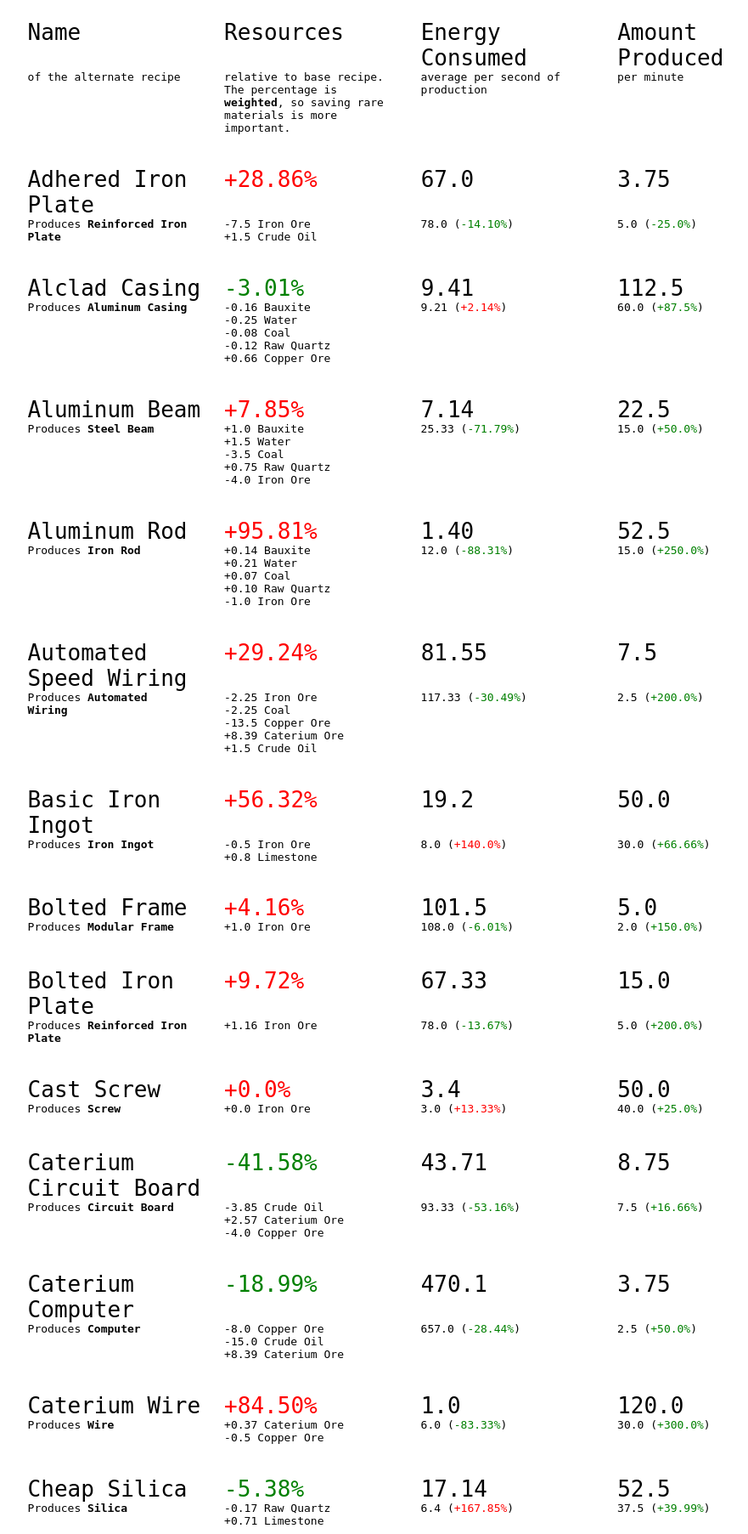
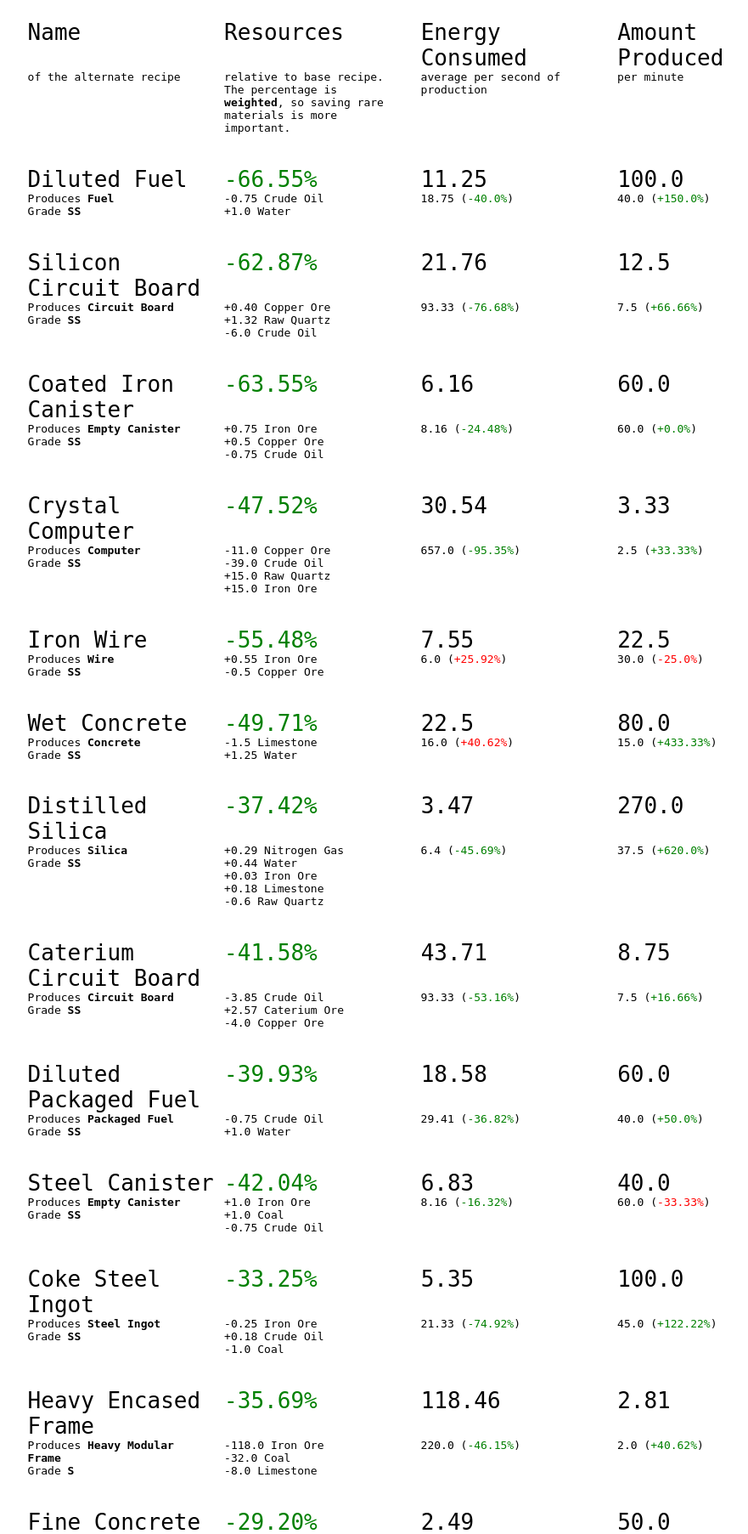
Before and after one commit to FrozenHydrant/satisfactory-alternates-list, a Flask app: page / in a window 1280 px wide. Shown: the part 228-2033 px from the top of the page at 85% size, without its empty margins (165-1046 px from the left). Run offline with Flask 3, Linux system fonts and the light colour scheme.

Commit message:
Grades (why is steamed copper plate in SS)

```diff
--- a/app.py
+++ b/app.py
@@ -68,13 +68,10 @@ def translate_tree(t):
         translated_tree[lang[item]] = amount
     return translated_tree
 
-def dict_sum(w, weights, default):
+def dict_sum(w, weights):
     b = 0
     for item, amount in w.items():
-        if item in weights:
-            b += amount / weights[item]
-        else:
-            b += amount / default
+        b += amount / weights[item]
     return b
 
 def string_num_cut_and_pretty(num):
@@ -84,6 +81,14 @@ def string_num_cut_and_pretty(num):
         split_num[1] = split_num[1][:2]
         ans = ".".join(split_num)
     return ans
+
+def sorting_key(item):
+    if float(item["old_energy"]) > 0:
+        return float(item["materials_p"])*10 + float(item["energy_p"]) - float(item["speed_percentage"])*0.1
+    else:
+        # If the recipe is designed to produce energy (particularily nuclear power based ones), then the energy cost should be weighted much more heavily.
+        return float(item["materials_p"])*10 + float(item["energy_p"])*5 - float(item["speed_percentage"])*0.1
+
 
 @app.route("/")
 def home():
@@ -99,7 +104,7 @@ def home():
         else:
             continue
         difference_tree = dict_sub(tree, default_tree)
-        change_in_resources_percent = dict_sum(difference_tree, weights, 10000) / dict_sum(default_tree, weights, 10000) * 100
+        change_in_resources_percent = dict_sum(difference_tree, weights) / dict_sum(default_tree, weights) * 100
         old_energy = default_item_powers[alternate["output_name"]]
         change_in_energy_percent = ((energy - old_energy) / abs(old_energy)) * 100
         speed = alternate["output"] * (60 / alternate["time"])
@@ -118,8 +123,28 @@ def home():
         info["speed_percentage"] = string_num_cut_and_pretty(speed_percentage)
         info["output"] = lang[alternate["output_name"]]
 
+        # Some alternate recipes were considered as default recipes, which would mean nothing changes when considered as an alternate (and should not be included)
+        if abs(change_in_resources_percent) + abs(change_in_energy_percent) + abs(speed_percentage) < 1e-5:
+            continue
+
         all_recipes.append(info)
 
+    # Sort and assign different grades
+    all_recipes.sort(key=sorting_key)
+    amount_of_recipes = len(all_recipes)
+    for i in range(0, amount_of_recipes):
+        if i / amount_of_recipes < 0.1:
+            all_recipes[i]["grade"] = "SS"
+        elif i / amount_of_recipes < 0.2:
+            all_recipes[i]["grade"] = "S"
+        elif i / amount_of_recipes < 0.35:
+            all_recipes[i]["grade"] = "A"
+        elif i / amount_of_recipes < 0.55:
+            all_recipes[i]["grade"] = "B"
+        elif i / amount_of_recipes < 0.8:
+            all_recipes[i]["grade"] = "C"
+        else:
+            all_recipes[i]["grade"] = "D"
     return render_template("home.html", entries=all_recipes, string_cut=string_num_cut_and_pretty)
 
 default_item_trees = {}
--- a/data/default.json
+++ b/data/default.json
@@ -322,6 +322,14 @@
         "output": 1,
         "energy": 500,
         "time": 2
+    },
+    "dissolved_silica": {
+        "input": {
+            "nitric_acid": 2
+        },
+        "output": 12,
+        "energy": 30,
+        "time": 12
     },
     "electromagnetic_control_rod": {
         "input": {
@@ -890,6 +898,14 @@
         "energy": 1000,
         "time": 12
     },
+    "polymer_resin": {
+        "input": {
+            "crude_oil": 6
+        },
+        "output": 13,
+        "energy": 30,
+        "time": 6
+    },
     "pressure_conversion_cube": {
         "input": {
             "fused_modular_frame": 1,
--- a/data/weights.json
+++ b/data/weights.json
@@ -11,5 +11,8 @@
     "sam": 102,
     "crude_oil": 126,
     "water": 100000,
-    "nitrogen_gas": 120
+    "nitrogen_gas": 120,
+    "excited_photonic_matter": 10000,
+    "mycelia": 100000,
+    "wood": 100000
 }
--- a/templates/home.html
+++ b/templates/home.html
@@ -20,10 +20,10 @@
 			<div class="entry_title"><div class="{% if entry.materials_p[0] == '-' %}yes{% else %}no{% endif %}">{% if entry.materials_p[0] != '-' %}+{% endif %}{{ entry.materials_p }}%</div></div>
 			<div class="entry_title">{{ entry.energy }}</div>
 			<div class="entry_title">{{ entry.speed }}</div>
-			<div class="entry_subtitle">Produces <b>{{ entry.output }}</b></div>
+			<div class="entry_subtitle">Produces <b>{{ entry.output }}</b><br>Grade <span class="grade_{{ entry.grade }}"><b>{{ entry.grade }}</b></span></div>
 			<div class="entry_subtitle">{% for item, amount in entry.materials.items() %}<div>{% if amount >= 0 %}+{% endif %}{{string_cut(amount)}} {{item}}</div>{% endfor %}</div>
 			<div class="entry_subtitle">{{entry.old_energy}} (<span class="{% if entry.energy_p[0] == '-' %}yes{% else %}no{% endif %}">{% if entry.energy_p[0] != '-' %}+{% endif %}{{ entry.energy_p }}%</span>)</div>
-			<div class="entry_subtitle">{{ entry.old_speed }} (<span class="{% if entry.speed_percentage != '-' %}yes{% else %}no{% endif %}">{% if entry.speed_percentage[0] != '-' %}+{% endif %}{{entry.speed_percentage}}%</span>)</div>
+			<div class="entry_subtitle">{{ entry.old_speed }} (<span class="{% if entry.speed_percentage[0] != '-' %}yes{% else %}no{% endif %}">{% if entry.speed_percentage[0] != '-' %}+{% endif %}{{entry.speed_percentage}}%</span>)</div>
 		</div>
 		{% endfor %}
 	</body>
```
